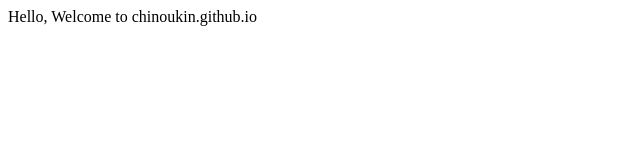
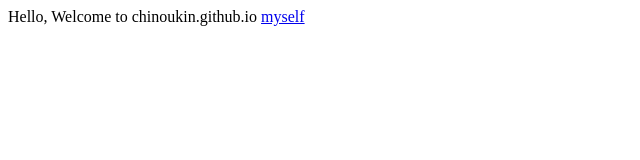
Before and after one commit to chinoukin/chinoukin.github.io, a plain HTML site: page index.html in a window 1280 px wide. Shown: the full height of the page, 0-640 px from the left. Drawn offline with Linux system fonts and the light colour scheme.

Commit message:
Update index.html

```diff
--- a/index.html
+++ b/index.html
@@ -5,4 +5,6 @@
   <meta http-equiv="content-type" content="text/html; charset=utf-8">
   </head>
   Hello, Welcome to chinoukin.github.io
+
+  <a href="me.jpg">myself</a>
 </html>
```
